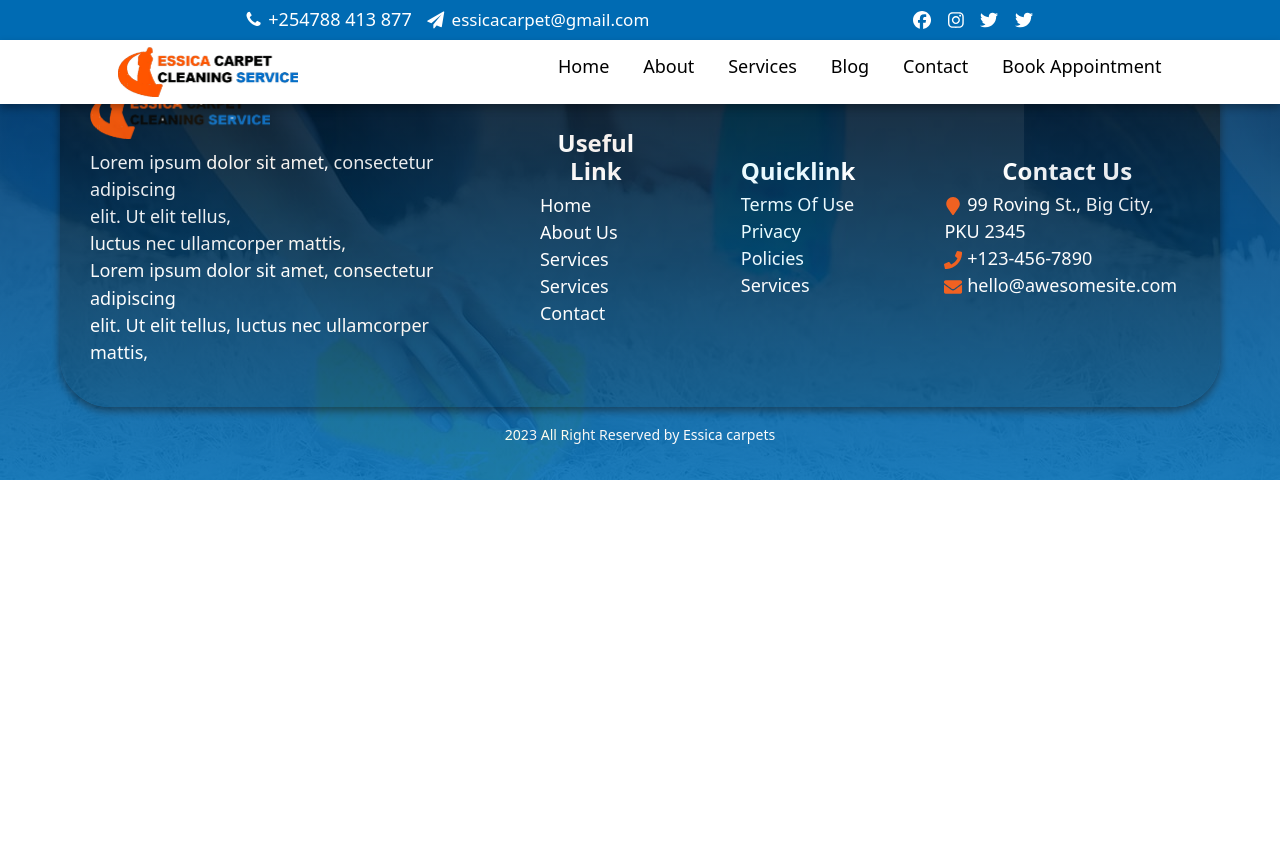
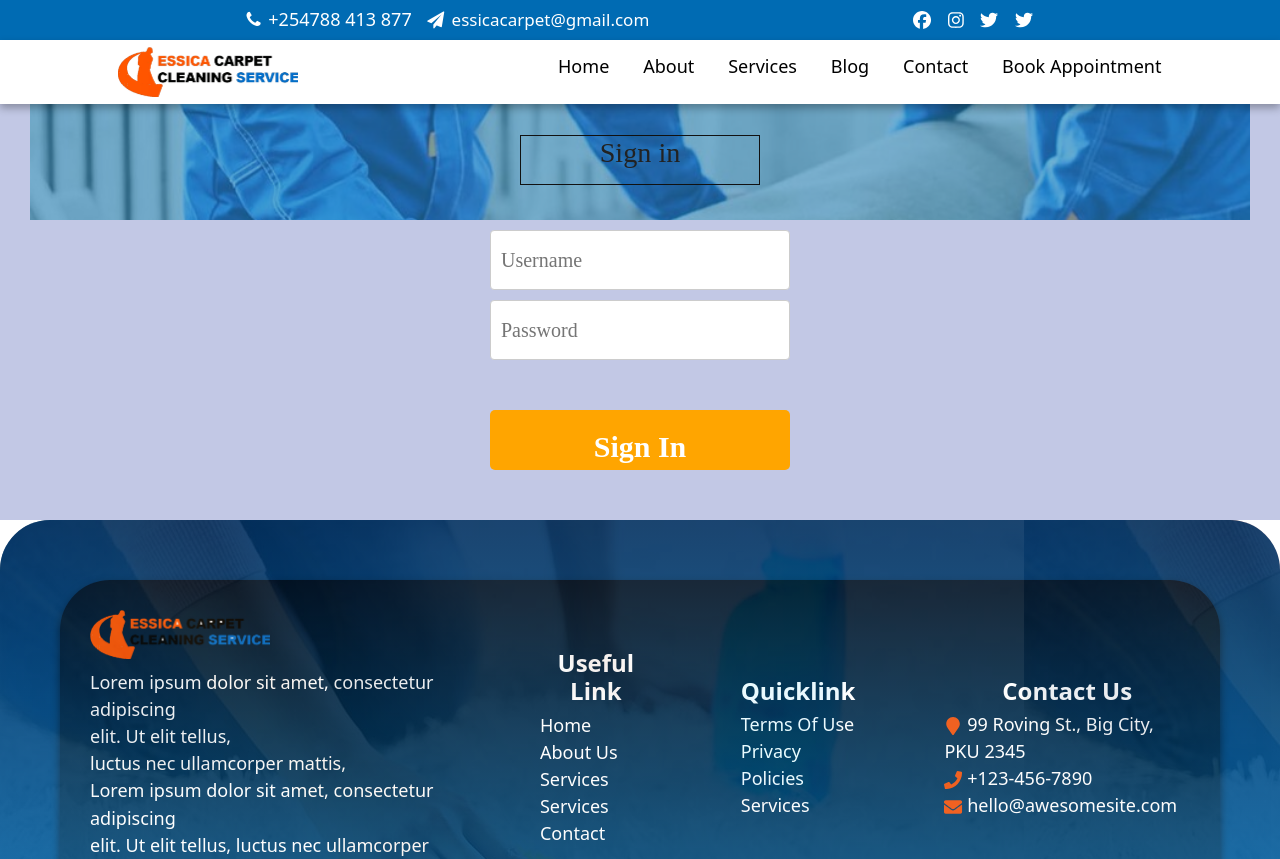
Before and after one commit to Tracy-miranja/essica-carpet-cleaning, a React (Vite) app: page /signin in a window 1280 px wide. Shown: the top 859 px of the page. Before the commit the page ends 800 px from the top, so only its background shows below. Built offline with nearby package versions, Linux system fonts and the light colour scheme; no server answers.

Commit message:
Add signin component
-Add signin compnents
-Add customerSlice

```diff
--- a/src/App.jsx
+++ b/src/App.jsx
@@ -11,6 +11,7 @@ import 'font-awesome/css/font-awesome.min.css';
 import Footer from './components/footer/footer';
 import Navbar from './components/Navbar/navbar';
 import Options from './components/Registration/options';
+import SignIn from './components/Signin/Signin';
 
 
 const App = () => {
@@ -39,6 +40,8 @@ const App = () => {
             <Route exact path="/Blog" element={<Blog />} />
             <Route exact path="/Contact" element={<Contact />} />
             <Route exact path="/Options" element={<Options/>} />
+            <Route exact path="/signin" element={<SignIn />} />
+
           </Routes>
         </Router>
       </div>
--- a/src/components/Registration/options.css
+++ b/src/components/Registration/options.css
@@ -5,24 +5,23 @@
     background: #C2C8E5;
     font-weight: 400;
     font-family: Poppins;
-    padding: 70px;
-    padding-top: 10px;
+    padding: 30px; /* Reduced overall padding */
+    padding-top: 100px; /* Increased top padding to move content down */
     z-index: 2;
-    height: auto;
+    height: 100%;
     width: 100%;
-    top: 0;
-    left: 0;
     display: flex;
     flex-direction: column;
-    align-items: center; /* Center content vertically */
-    justify-content: center; /* Center content horizontally */
+    align-items: center; /* Keep content centered horizontally */
+    justify-content: start; /* Align items to start from top */
 }
 
 .button-group {
     display: flex;
     flex-direction: column; /* Stack buttons vertically */
     align-items: center; /* Center buttons */
-    gap: 10px; /* Add space between buttons */
+    gap: 10px; /* Space between buttons */
+    margin-top: 50px; /* Additional spacing above the buttons */
 }
 
 .options-button {
@@ -30,24 +29,23 @@
     color: #fff;
     border: none;
     border-radius: 5px;
-    padding: 10px 40px; /* Adjust top and bottom padding for vertical centering */
-    margin-top: 100px;
+    padding: 10px 40px;
     cursor: pointer;
-    font-size: 20px; /* Increased font size */
-    font-family: Poppins; /* Ensure font consistency */
-    width: 300px; /* Set a fixed width for buttons */
-    text-align: center; /* Center text inside buttons */
-    display: flex; /* Use flexbox */
-    align-items: center; /* Align items vertically */
-    justify-content: center; /* Center content horizontally */
-    height: 60px; /* Fixed height for better control */
+    font-size: 20px;
+    font-family: Poppins;
+    width: 300px;
+    text-align: center;
+    display: flex;
+    align-items: center;
+    justify-content: center;
+    height: 60px;
 }
-
 
 /* Maintain responsiveness */
 @media (max-width: 768px) {
     .options-container {
         padding: 20px;
+        padding-top: 70px; /* Adjust for mobile */
     }
 
     .button-group {
--- a/src/components/Registration/options.jsx
+++ b/src/components/Registration/options.jsx
@@ -1,6 +1,5 @@
 import React from 'react';
 import './options.css';
-import logo from "../Navbar/logo.png";
 import { useNavigate } from 'react-router-dom';
 
 const Options = () => {
@@ -13,11 +12,10 @@ const Options = () => {
 return (
     <>
         <div className="options-container">
-        <div className="header">
-          <img src={logo} alt="Logo" style={{ width: "200px" }} />
-        </div>
             <div className="button-group">
-          <button className="options-button" onClick={() => navigateTo('/sign')}>Sign In to Book</button>
+                <p>If you have already registered, please click below to make a booking</p>
+                <button className="options-button" onClick={() => navigateTo('/signin')}>Sign In to Book</button>
+                <p>If you haven&apos;t registered, please, click below to register</p>
                 <button className="options-button" onClick={() => navigateTo('/signup')}>Sign Up to Book</button>
             </div>
         </div>
--- a/src/components/Signin/Signin.jsx
+++ b/src/components/Signin/Signin.jsx
@@ -0,0 +1,72 @@
+import React, { useState, useEffect } from 'react';
+import { useDispatch, useSelector } from 'react-redux';
+import { useNavigate } from 'react-router-dom';
+import { fetchCustomers } from '../../store/customerSlice';
+import './signin.css';
+
+const SignIn = () => {
+  const [credentials, setCredentials] = useState({ username: '', password: '' });
+  const [loginError, setLoginError] = useState('');
+  const dispatch = useDispatch();
+  const navigate = useNavigate();
+  const customers = useSelector(state => state.customer.customers);
+  const customerStatus = useSelector(state => state.customer.status);
+
+  useEffect(() => {
+    if (customerStatus === 'idle') {
+      dispatch(fetchCustomers());
+    }
+  }, [customerStatus, dispatch]);
+
+  const handleSubmit = (e) => {
+    e.preventDefault();
+    // Find customer by username and password
+    const user = customers.find(c =>
+      c.username === credentials.username && c.password === credentials.password
+    );
+    if (user) {
+      localStorage.setItem('userId', user._id); // Assuming MongoDB '_id' is used
+      navigate('/Booking');
+    } else {
+      setLoginError('Invalid username or password.');
+      setTimeout(() => setLoginError(''), 2000);
+    }
+  };
+
+  const handleChange = (e) => {
+    setCredentials({ ...credentials, [e.target.name]: e.target.value });
+  };
+
+  return (
+    <div className="signin-container">
+      <div className="signin-banner">
+        <div className='signin'>
+          <div className='signin-content'>
+            <h1>Sign in</h1>
+
+          </div>
+        </div>
+      </div>
+      <form onSubmit={handleSubmit}>
+        <input
+          name="username"
+          type="text"
+          placeholder="Username"
+          value={credentials.username}
+          onChange={handleChange}
+        />
+        <input
+          name="password"
+          type="password"
+          placeholder="Password"
+          value={credentials.password}
+          onChange={handleChange}
+        />
+        {loginError && <p className="error-message">{loginError}</p>}
+        <button type="submit">Sign In</button>
+      </form>
+    </div>
+  );
+};
+
+export default SignIn;
--- /dev/null
+++ b/src/components/Signin/signin.css
@@ -0,0 +1,94 @@
+
+.signin-banner{
+    background-image: url(../About/carpets-washing.jpg);
+    background-repeat: no-repeat;
+    background-size: cover;
+    margin-bottom: 30px;
+    background-position: 25%;
+    height: 15vh;
+    width: 100%;
+}
+
+.signin{
+    background-color: rgba(37, 130, 184, 0.6);
+    display: flex;
+    justify-content: center;
+    align-items: center;
+    height: 100%;
+    width: 100%;
+}
+
+.signin-content{
+    text-align: center;
+    justify-content: center;
+    border: 1px solid #111111;
+    width: 240px;
+    height: 50px;
+    align-items: center;
+    font-weight: 500;
+
+}
+
+.signin-container {
+    font-size: 13px;
+    line-height: 1.8;
+    color: #222;
+    background: #C2C8E5;
+    font-weight: 400;
+    font-family: Poppins;
+    padding: 30px; /* Uniform padding */
+    padding-top: 100px; /* Additional padding at the top */
+    z-index: 2;
+    height: 100%;
+    width: 100%;
+    display: flex;
+    flex-direction: column;
+    align-items: center; /* Center content horizontally */
+    justify-content: start; /* Align items to start from top */
+}
+
+
+form {
+    display: flex;
+    flex-direction: column;
+    align-items: center;
+    justify-content: center;
+    margin-top: 0px; /* Adjust this value as needed to move the form below the navbar */
+    padding: 20px;
+    gap: 20px; /* Space between form elements */
+}
+
+input {
+    width: 300px; /* Adjust width as needed */
+    padding: 10px;
+    margin-bottom: 30px; /* Space between inputs */
+    margin-top: -40px; /* Move inputs closer to the top */
+    border-radius: 4px;
+    border: 1px solid #ccc;
+    height: 60px; /* Fixed height for inputs */
+    font-size: 20px; /* Increased font size for input text */
+
+}
+
+button {
+    background-color: #FFA500; /* Orange color */
+    color: white;
+    padding: 10px 20px;
+    border: none;
+    border-radius: 5px;
+    cursor: pointer;
+    font-size: 16px; /* Adjust font size as needed */
+    width: 300px; /* Adjust width as needed */
+    height: 60px;
+    font-size: 30px; /* Increased font size for input text */
+}
+
+button:hover {
+    background-color: #e69500; /* Darker shade of orange for hover effect */
+}
+
+.error-message {
+    color: red;
+    font-weight: bold;
+    font-size: 18px; /* Adjust the size as needed */
+  }
--- /dev/null
+++ b/src/store/customerSlice.js
@@ -0,0 +1,36 @@
+// customerSlice.js
+import { createSlice, createAsyncThunk } from '@reduxjs/toolkit';
+import axios from 'axios';
+
+const initialState = {
+  customers: [],
+  status: 'idle', // 'idle' | 'loading' | 'succeeded' | 'failed'
+  error: null,
+};
+
+export const fetchCustomers = createAsyncThunk('customer/fetchCustomers', async () => {
+  const response = await axios.get('https://cerulean-donkey-fez.cyclic.app/customers');
+  return response.data;
+});
+
+const customerSlice = createSlice({
+  name: 'customer',
+  initialState,
+  reducers: {},
+  extraReducers(builder) {
+    builder
+      .addCase(fetchCustomers.pending, (state) => {
+        state.status = 'loading';
+      })
+      .addCase(fetchCustomers.fulfilled, (state, action) => {
+        state.status = 'succeeded';
+        state.customers = action.payload;
+      })
+      .addCase(fetchCustomers.rejected, (state, action) => {
+        state.status = 'failed';
+        state.error = action.error.message;
+      });
+  },
+});
+
+export default customerSlice.reducer;
--- a/src/store/store.js
+++ b/src/store/store.js
@@ -1,8 +1,11 @@
+// store.js
 import { configureStore } from "@reduxjs/toolkit";
-import rootReducer from './reducers';
+import customerReducer from './customerSlice'; // Adjust the path as necessary
 
 const store = configureStore({
-  reducer: rootReducer,
+  reducer: {
+    customer: customerReducer,
+  },
   // Other configuration options can be added here
 });
 
```
Also changed, not shown: src/store/index.js (added, +10 -0 lines), src/components/Signup/Signin.jsx (deleted), src/components/Signup/signup.jsx (added). Lines whose indentation alone changed are shown as unchanged.
